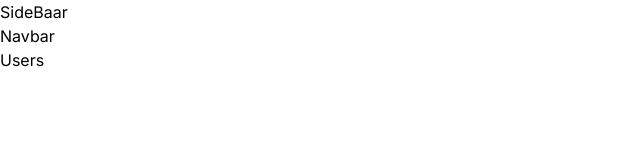
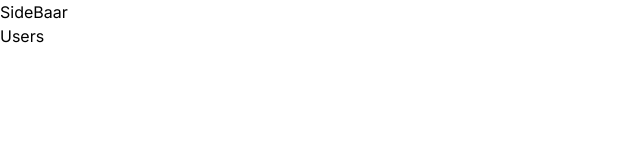
Before and after one commit to shakeel7521951/zoo, a React (Vite) app in the folder frontend/: page /users in a window 1280 px wide. Shown: the top 160 px of the page, without its empty margins (0-640 px from the left). Built offline with nearby package versions, Linux system fonts and the light colour scheme; the HTML template or start-up script is replaced by a standard one.

Commit message:
Pull code

```diff
--- a/frontend/src/components/dashboard/common/Navbar.jsx
+++ b/frontend/src/components/dashboard/common/Navbar.jsx
@@ -2,7 +2,9 @@ import React from 'react'
 
 const Navbar = () => {
   return (
-    <div>Navbar</div>
+    <div>
+        <div></div>
+    </div>
   )
 }
 
```
